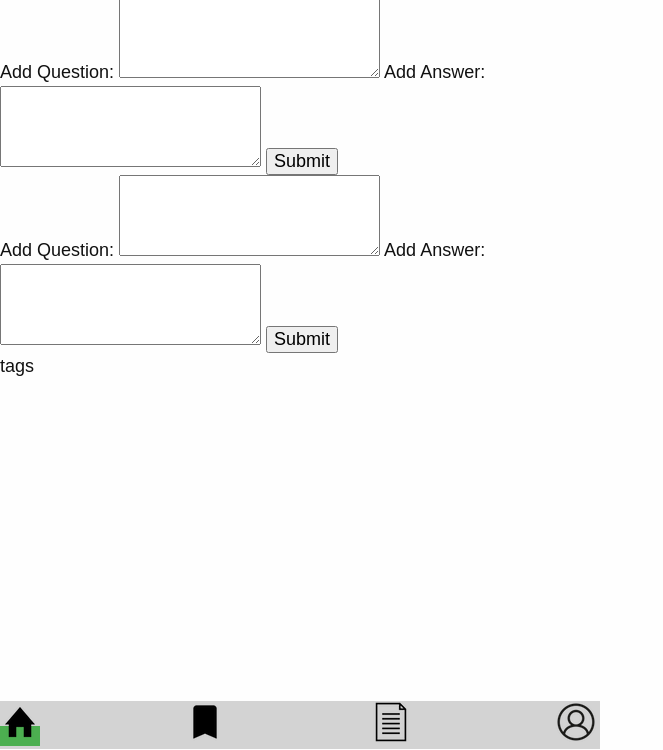
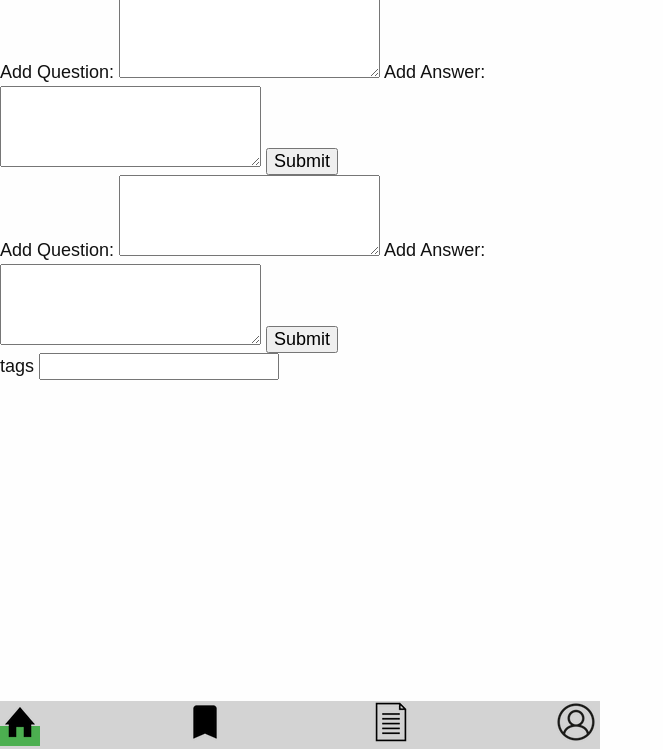
Before and after one commit to Dajanajozanovic/quiz-app, a website built with Vite: page src/create.html in a window 1280 px wide. Shown: the part 51-801 px from the top of the page, without its empty margins (0-663 px from the left). Built offline with nearby package versions, Linux system fonts and the light colour scheme.

Commit message:
modified section3

```diff
--- a/src/create.html
+++ b/src/create.html
@@ -43,6 +43,7 @@
       <section class="q3">
         <form>
           <label for="tags"> tags</label>
+          <input id="tags" type="text" />
         </form>
       </section>
     </main>
```
